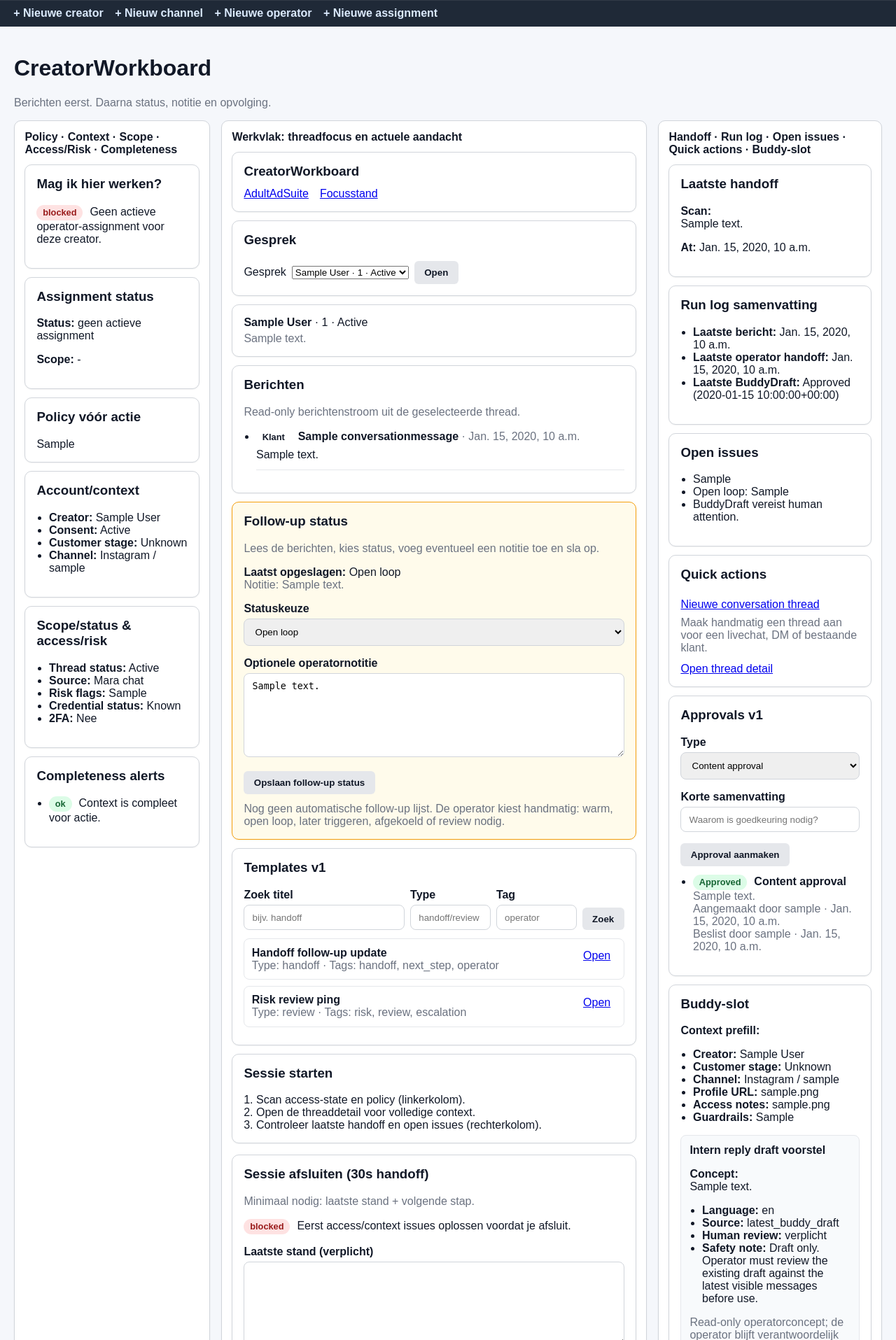
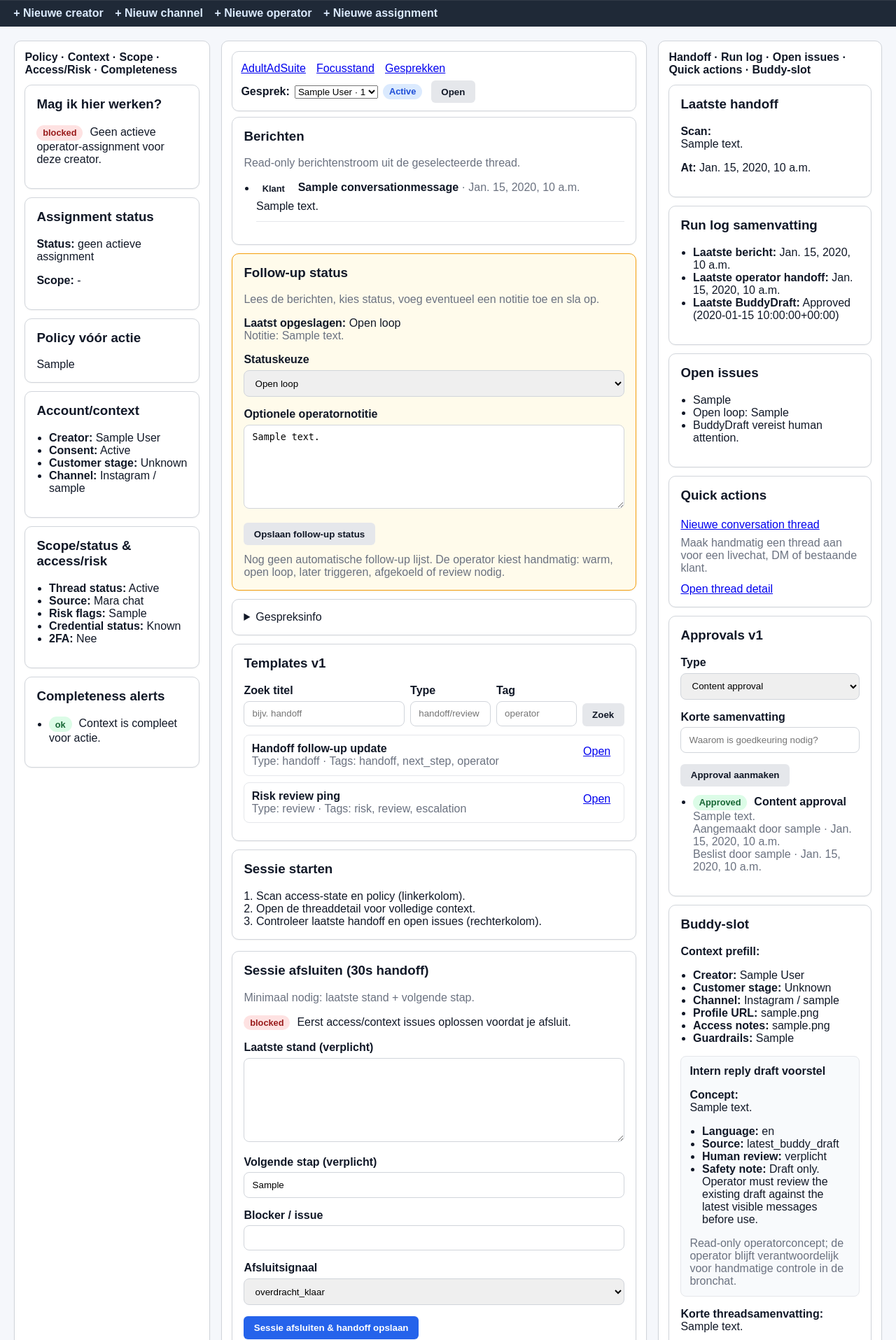
Before and after one commit to Hank-chinasky/marketing-monitor-v2, a Django app: page /chats/ in a window 1280 px wide. Shown: the part 47-1962 px from the top of the page at 70% size. Run offline with Django 5.2, Linux system fonts and the light colour scheme; a user stored in the database is signed in; tables that the repository leaves empty hold one stand-in row (values such as "Sample post").

Commit message:
Make CreatorWorkboard messages first (#87)

```diff
--- a/templates/chats/chat_hub.html
+++ b/templates/chats/chat_hub.html
@@ -1,9 +1,9 @@
 {% extends "shared_core/three_pane_base.html" %}
 
-{% block workspace_title %}{% if focus_mode %}CreatorWorkboard Focusstand{% else %}CreatorWorkboard{% endif %}{% endblock %}
-{% block workspace_subtitle %}Berichten eerst. Daarna status, notitie en opvolging.{% endblock %}
+{% block workspace_title %}<span class="chat-workfloor-sr-only">CreatorWorkboard</span>{% endblock %}
+{% block workspace_subtitle %}{% endblock %}
 {% block left_pane_title %}Policy · Context · Scope · Access/Risk · Completeness{% endblock %}
-{% block center_pane_title %}Werkvlak: threadfocus en actuele aandacht{% endblock %}
+{% block center_pane_title %}<span class="chat-workfloor-sr-only">Werkvlak</span>{% endblock %}
 {% block right_pane_title %}Handoff · Run log · Open issues · Quick actions · Buddy-slot{% endblock %}
 
 {% block left_pane %}
@@ -80,50 +80,70 @@
 {% endblock %}
 
 {% block center_pane %}
-    <div class="panel" style="margin-bottom:0.75rem;">
-        <h3 style="margin:0 0 0.5rem;">{% if focus_mode %}CreatorWorkboard Focusstand{% else %}CreatorWorkboard{% endif %}</h3>
-        <div style="display:flex; gap:0.5rem; flex-wrap:wrap; align-items:center;">
-            <a class="quick-link" href="{% url 'adultadsuite-cockpit' %}">AdultAdSuite</a>
+    <style>
+        .page > h1:first-child,
+        .page > h1:first-child + .muted,
+        .shared-core-pane[aria-label="Werkvlak kolom"] > h2:first-child {
+            display: none;
+        }
+        .chat-workfloor-sr-only {
+            position: absolute;
+            left: -9999px;
+        }
+        .chat-workfloor-top {
+            display: flex;
+            gap: 0.5rem;
+            flex-wrap: wrap;
+            align-items: center;
+            justify-content: space-between;
+        }
+        .chat-workfloor-actions,
+        .chat-thread-form {
+            display: flex;
+            gap: 0.45rem;
+            flex-wrap: wrap;
+            align-items: center;
+        }
+        .chat-thread-form label {
+            font-weight: 600;
+        }
+    </style>
+
+    <div class="panel" style="margin-bottom:0.5rem; padding:0.65rem 0.75rem;">
+        <div class="chat-workfloor-top">
+            <div class="chat-workfloor-actions">
+                <a class="quick-link" href="{% url 'adultadsuite-cockpit' %}" title="Open AdultAdSuite dagstart" aria-label="Open AdultAdSuite dagstart">AdultAdSuite</a>
                 {% if focus_mode %}
-                <a class="quick-link" href="{% url 'chat-hub' %}">Normale stand</a>
+                    <a class="quick-link" href="{% url 'chat-hub' %}" title="Open normale stand" aria-label="Open normale stand">Normale stand</a>
                 {% else %}
-                <a class="quick-link" href="{% url 'chat-hub' %}?focus=1">Focusstand</a>
+                    <a class="quick-link" href="{% url 'chat-hub' %}?focus=1" title="Open focusstand" aria-label="Open focusstand">Focusstand</a>
                 {% endif %}
-        </div>
+                <a class="quick-link" href="{% url 'chat-hub' %}{% if focus_mode %}?focus=1{% endif %}" title="Open gesprekkenlijst" aria-label="Open gesprekkenlijst">Gesprekken</a>
             </div>
 
-    <div class="panel" style="margin-bottom:0.75rem;">
-        <h3 style="margin-top:0;">Gesprek</h3>
             {% if threads %}
-            <form method="get" style="display:flex; gap:0.5rem; align-items:center; flex-wrap:wrap;">
+                <form method="get" class="chat-thread-form" style="margin:0;">
                     {% if focus_mode %}<input type="hidden" name="focus" value="1">{% endif %}
-                <label for="thread-select" style="margin:0;">Gesprek</label>
-                <select id="thread-select" name="thread" style="max-width:420px;">
+                    <label for="thread-select" style="margin:0;">Gesprek:</label>
+                    <select id="thread-select" name="thread" style="max-width:360px;">
                         {% for thread in threads %}
                             <option value="{{ thread.pk }}" {% if selected_thread and selected_thread.pk == thread.pk %}selected{% endif %}>
-                            {{ thread.creator.display_name }} · {{ thread.source_thread_id }} · {{ thread.get_status_display }}
+                                {{ thread.creator.display_name }} · {{ thread.source_thread_id }}
                             </option>
                         {% endfor %}
                     </select>
+                    {% if selected_thread %}
+                        <span class="badge badge-blue">{{ selected_thread.get_status_display }}</span>
+                    {% endif %}
                     <button type="submit" class="secondary-button">Open</button>
                 </form>
             {% else %}
                 <div class="muted">Geen gesprekken beschikbaar binnen scope.</div>
             {% endif %}
         </div>
+    </div>
 
     {% if selected_thread %}
-        <div class="panel" style="margin-bottom:0.75rem;">
-            <p style="margin:0;">
-                <strong>{{ selected_thread.creator.display_name }}</strong>
-                · {{ selected_thread.source_thread_id }}
-                · {{ selected_thread.get_status_display }}
-            </p>
-            {% if selected_thread.thread_summary %}
-                <p class="muted" style="margin:0.35rem 0 0;">{{ selected_thread.thread_summary|linebreaksbr }}</p>
-            {% endif %}
-        </div>
-
         <div class="panel" style="margin-bottom:0.75rem;">
             <h3 style="margin-top:0;">Berichten</h3>
             <p class="muted" style="margin-top:0;">Read-only berichtenstroom uit de geselecteerde thread.</p>
@@ -270,6 +290,15 @@
                 Nog geen automatische follow-up lijst. De operator kiest handmatig: warm, open loop, later triggeren, afgekoeld of review nodig.
             </p>
         </div>
+    {% endif %}
+
+    {% if selected_thread and selected_thread.thread_summary %}
+        <details class="panel" style="margin-bottom:0.75rem;">
+            <summary>Gespreksinfo</summary>
+            <p class="muted" style="margin-bottom:0; margin-top:0.5rem;">
+                {{ selected_thread.thread_summary|linebreaksbr }}
+            </p>
+        </details>
     {% endif %}
 
     {% if focus_mode %}
```
Also changed, not shown: core/tests/test_shared_core_v1_views.py (+26 -11 lines). Lines whose indentation alone changed are shown as unchanged.
